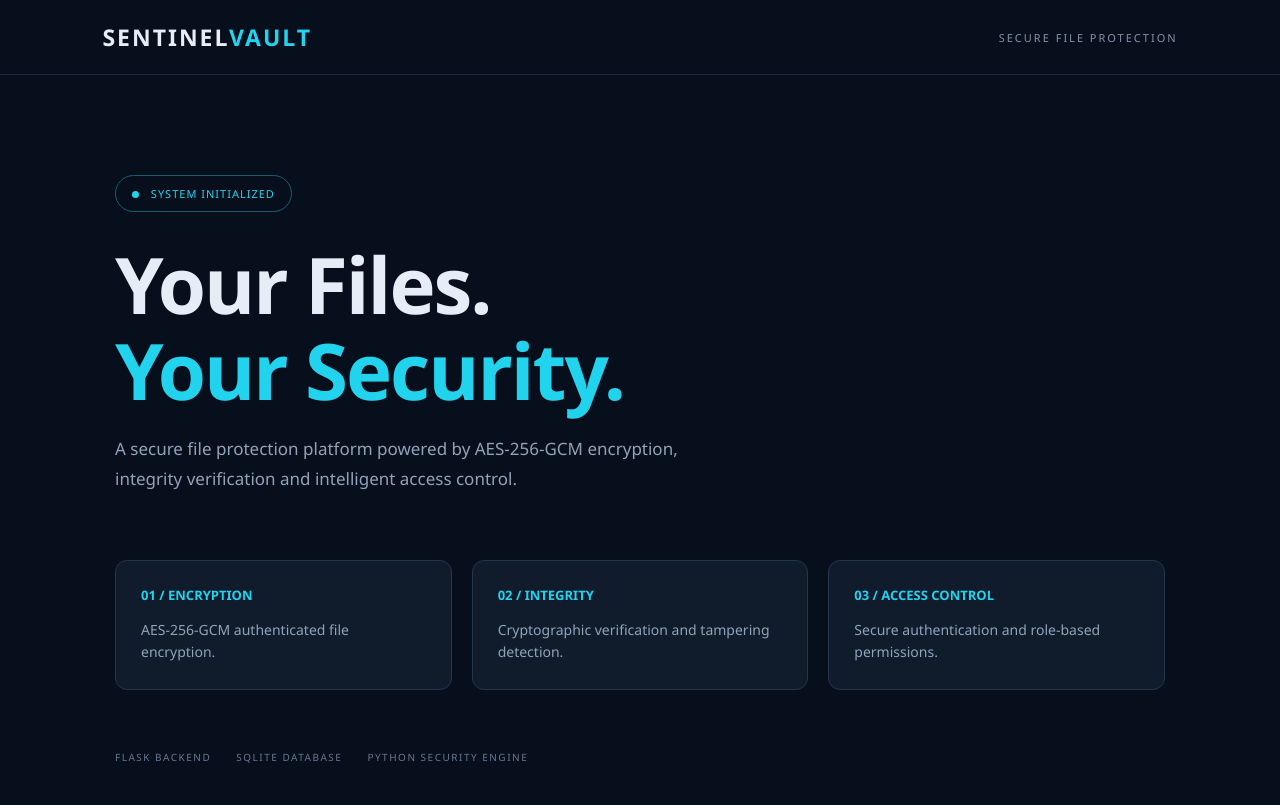
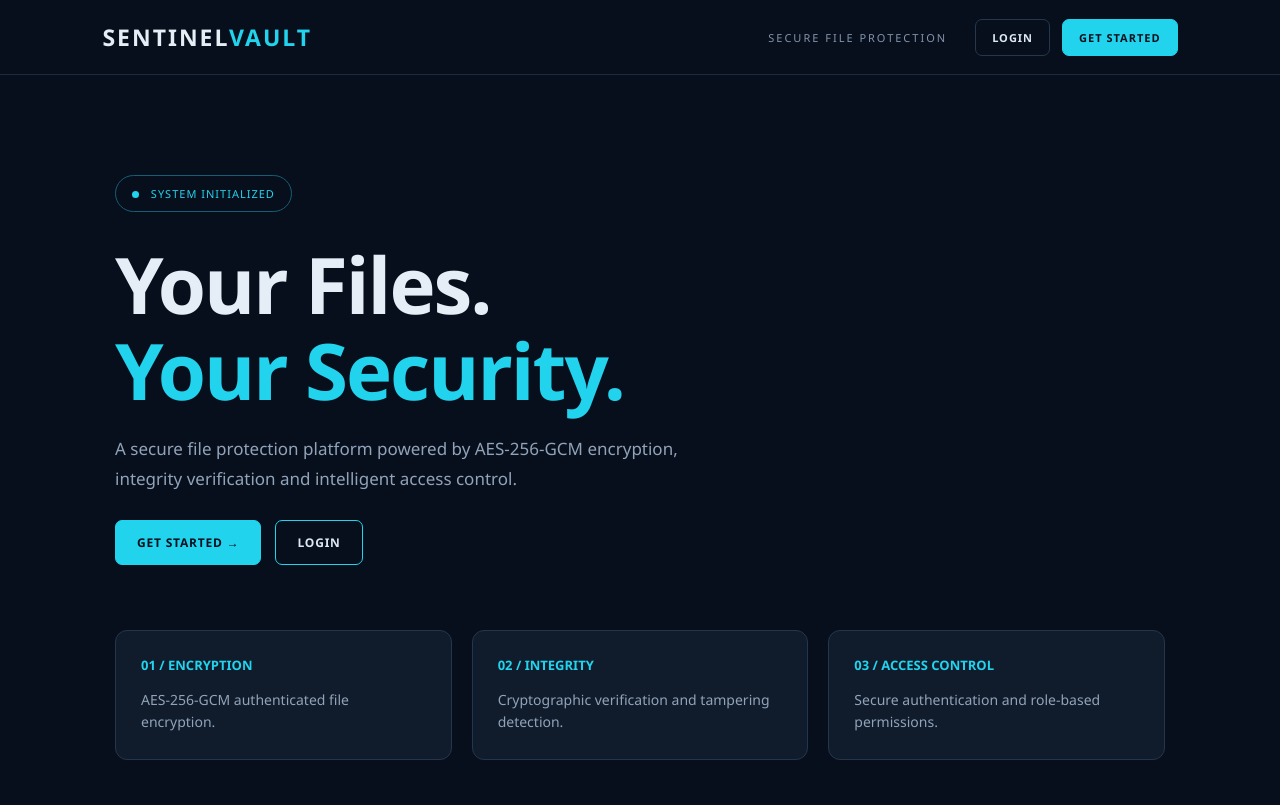
Before and after one commit to vipranshtd/SentinelVault, a Flask app: page / in a window 1280 px wide. Shown: the top 805 px of the page. Run offline with Flask 3, Linux system fonts and the light colour scheme; some libraries are stand-ins or nearby versions.

Commit message:
Update homepage design and authentication navigation

```diff
--- a/static/css/style.css
+++ b/static/css/style.css
@@ -431,3 +431,103 @@ footer {
 .audit-pagination a:hover {
     text-decoration: underline;
 }
+
+
+.nav-right {
+    display: flex;
+    align-items: center;
+    gap: 28px;
+}
+
+.nav-actions {
+    display: flex;
+    align-items: center;
+    gap: 12px;
+}
+
+.nav-actions form {
+    margin: 0;
+}
+
+.nav-button {
+    display: inline-block;
+    padding: 10px 16px;
+    border: 1px solid #24384d;
+    border-radius: 7px;
+    color: #dce8f5;
+    text-decoration: none;
+    font-size: 11px;
+    font-weight: 700;
+    letter-spacing: 1px;
+    background: transparent;
+    cursor: pointer;
+}
+
+.nav-button:hover,
+.secondary-button:hover {
+    border-color: #22d3ee;
+    color: #22d3ee;
+}
+
+.register-button,
+.primary-button {
+    background: #22d3ee;
+    color: #07111d;
+    border-color: #22d3ee;
+}
+
+.register-button:hover,
+.primary-button:hover {
+    background: #67e8f9;
+    color: #07111d;
+}
+
+.hero-actions {
+    display: flex;
+    gap: 14px;
+    margin-top: 25px;
+    margin-bottom: 38px;
+}
+
+.hero-button {
+    display: inline-block;
+    padding: 13px 21px;
+    border-radius: 7px;
+    text-decoration: none;
+    font-size: 12px;
+    font-weight: 700;
+    letter-spacing: 0.8px;
+    border: 1px solid #22d3ee;
+    transition: 0.2s ease;
+}
+
+.secondary-button {
+    color: #dce8f5;
+    background: transparent;
+}
+
+@media (max-width: 650px) {
+    .navbar {
+        flex-wrap: wrap;
+        gap: 15px;
+    }
+
+    .nav-right {
+        width: 100%;
+        justify-content: space-between;
+        gap: 10px;
+    }
+
+    .nav-tag {
+        font-size: 9px;
+    }
+
+    .nav-actions {
+        gap: 6px;
+    }
+
+    .nav-button {
+        padding: 8px 10px;
+        font-size: 10px;
+    }
+}
--- a/templates/base.html
+++ b/templates/base.html
@@ -1,4 +1,3 @@
-
 <!DOCTYPE html>
 <html lang="en">
 <head>
@@ -12,7 +11,29 @@
 
     <nav class="navbar">
         <div class="brand">SENTINEL<span>VAULT</span></div>
-        <div class="nav-tag">SECURE FILE PROTECTION</div>
+
+        <div class="nav-right">
+            <div class="nav-tag">SECURE FILE PROTECTION</div>
+
+            <div class="nav-actions">
+                {% if current_user.is_authenticated %}
+                    <a href="/dashboard" class="nav-button">DASHBOARD</a>
+
+                    <form action="/logout" method="POST">
+                        <input type="hidden" name="csrf_token"
+                               value="{{ csrf_token() }}">
+                        <button type="submit" class="nav-button logout-button">
+                            LOGOUT
+                        </button>
+                    </form>
+                {% else %}
+                    <a href="/login" class="nav-button">LOGIN</a>
+                    <a href="/register" class="nav-button register-button">
+                        GET STARTED
+                    </a>
+                {% endif %}
+            </div>
+        </div>
     </nav>
 
     <main>
--- a/templates/index.html
+++ b/templates/index.html
@@ -1,4 +1,3 @@
-
 {% extends "base.html" %}
 
 {% block title %}Welcome | SentinelVault{% endblock %}
@@ -21,6 +20,22 @@
         AES-256-GCM encryption, integrity verification
         and intelligent access control.
     </p>
+
+    <div class="hero-actions">
+        {% if current_user.is_authenticated %}
+            <a href="/dashboard" class="hero-button primary-button">
+                OPEN DASHBOARD →
+            </a>
+        {% else %}
+            <a href="/register" class="hero-button primary-button">
+                GET STARTED →
+            </a>
+
+            <a href="/login" class="hero-button secondary-button">
+                LOGIN
+            </a>
+        {% endif %}
+    </div>
 
     <div class="features">
 
```
